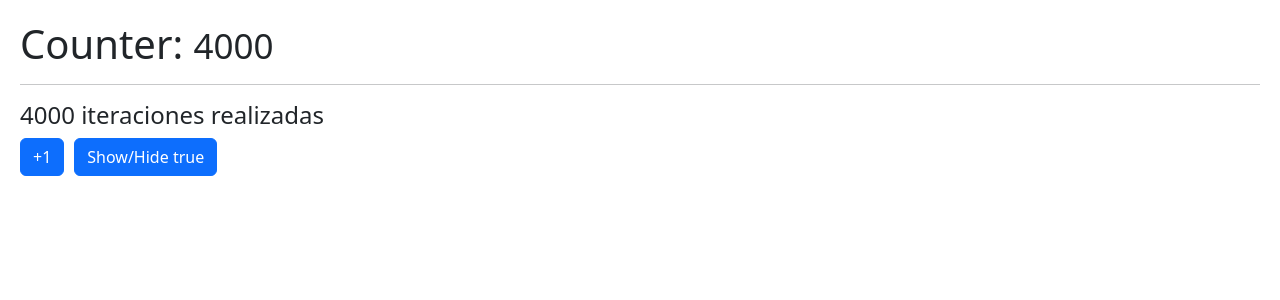
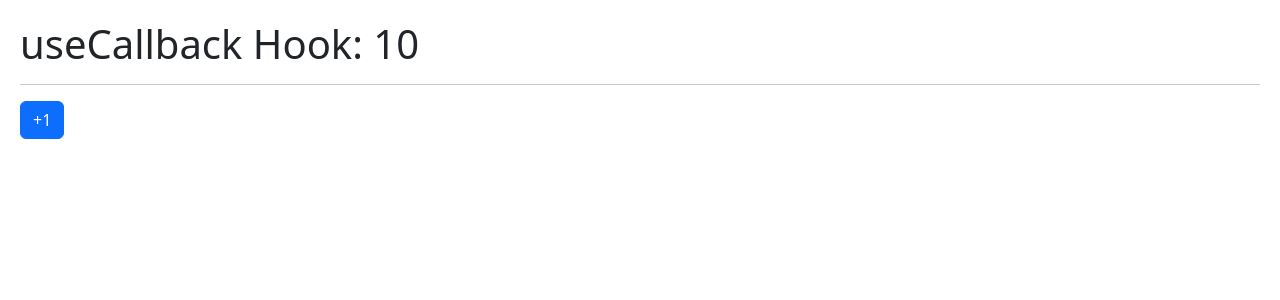
Before and after one commit to margaritaigle/react-course-HooksApp, a React (Vite) app: page / in a window 1280 px wide. Shown: the top 300 px of the page. Built offline with nearby package versions, Linux system fonts and the light colour scheme.

Commit message:
useCallback

```diff
--- /dev/null
+++ b/src/06-memos/CallbackHook.jsx
@@ -0,0 +1,27 @@
+import { useCallback, useState } from 'react'
+import { ShowIncrement } from './ShowIncrement';
+
+export const CallbackHook = () => {
+
+    const [counter, setCounter] = useState( 10 );
+
+    const incrementFather = useCallback(
+      () => {
+        setCounter( (currentCounterValue) => currentCounterValue + 1 );
+        // se utiliza un callback ya que counter esta memorizado y al usar counter + 1
+        // simplemente dado que toma el valor memorizado y renderizado queda en 11
+      },
+      [],
+    )
+
+    // memoriza FUNCIONES
+
+  return (
+    <>
+        <h1>useCallback Hook: { counter }</h1>
+        <hr />
+
+        <ShowIncrement increment={incrementFather}/>
+    </>
+  )
+}
--- a/src/06-memos/MemoHook.jsx
+++ b/src/06-memos/MemoHook.jsx
@@ -15,7 +15,7 @@
    const [show, setShow] = useState(true);
 
    const memorizedValue = useMemo( () => heavyStuff(counter), [counter])
-   // se memoriza el valor cada vez que el valor counter cambia
+   // se memoriza el VALOR cada vez que el valor counter cambia
 
   return (
     <>
--- /dev/null
+++ b/src/06-memos/ShowIncrement.jsx
@@ -0,0 +1,18 @@
+import { memo } from 'react'
+
+export const ShowIncrement = memo(( { increment } ) => {
+
+    console.log('Me volvi a generar :(');
+  return (
+    <button
+        className='btn btn-primary'
+        onClick={ () => {
+            increment();
+        }}
+    >
+        +1
+    </button>
+  )
+})
+
+// Sin useCallback se dibuja 1 sola vez la funcion
--- a/src/main.jsx
+++ b/src/main.jsx
@@ -10,10 +10,11 @@
 // import { FocusScreen } from './04-useRef/FocusScreen';
 // import { Layout } from './05-useLayoutEffect/Layout';
 // import { Memorize } from './06-memos/Memorize';
-import { MemoHook } from './06-memos/MemoHook';
+// import { MemoHook } from './06-memos/MemoHook';
+import { CallbackHook } from './06-memos/CallbackHook';
 
 ReactDOM.createRoot(document.getElementById('root')).render(
   // <React.StrictMode>
-    <MemoHook />
+    <CallbackHook />
   /* </React.StrictMode> */
 )
```
